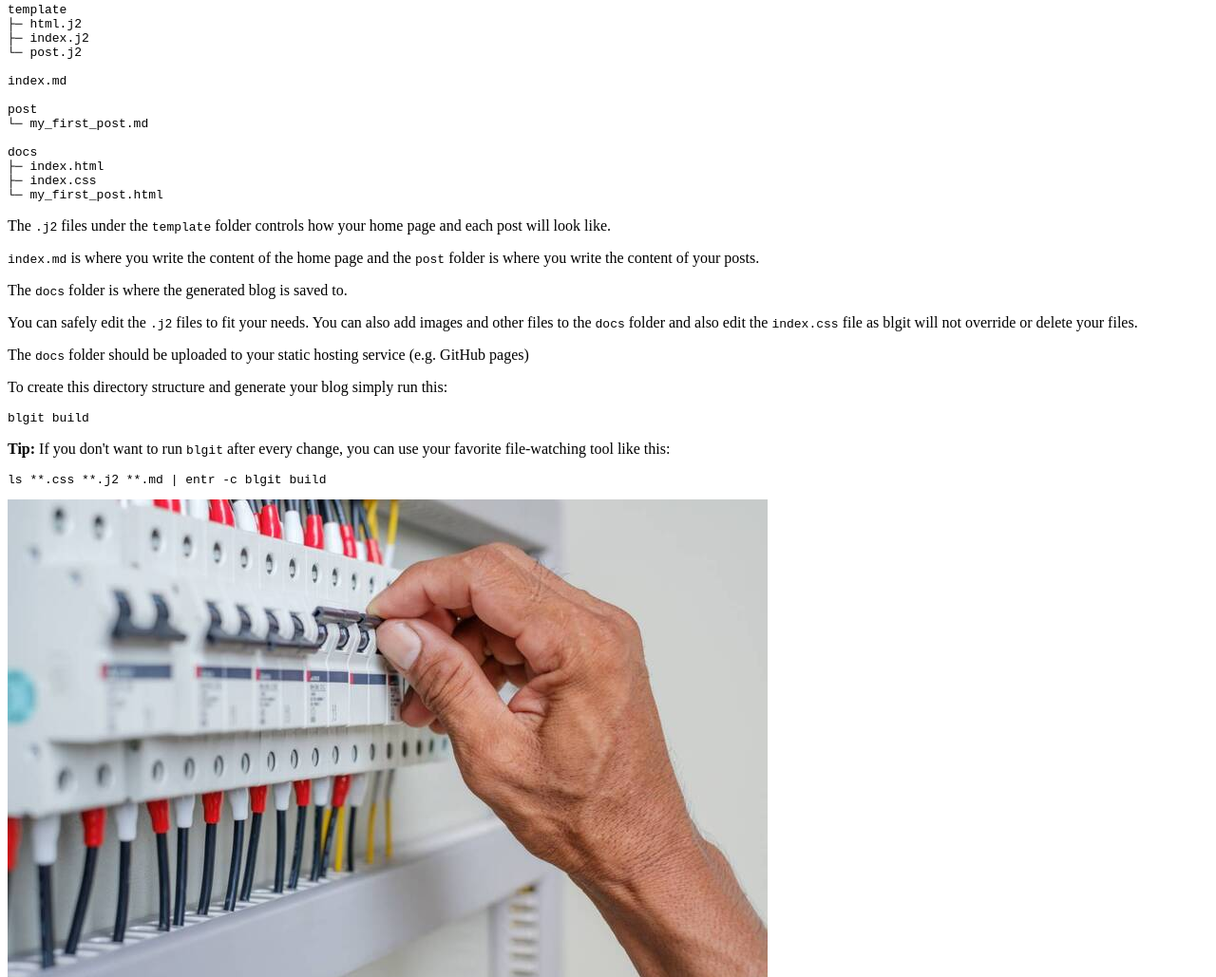
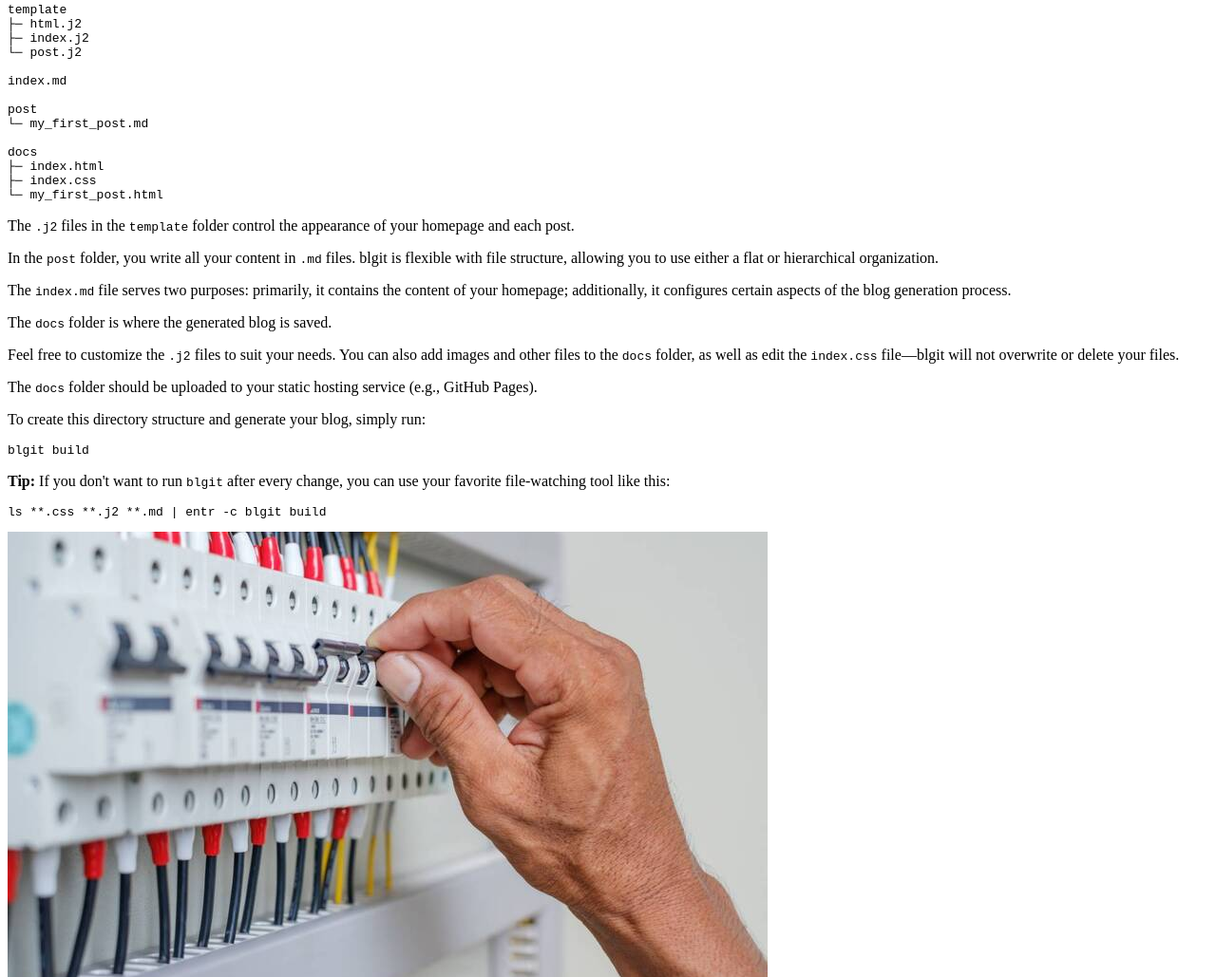
Before and after one commit to blgit-org/blgit, a plain HTML site: page docs/usage/index.html in a window 1280 px wide. Shown: the part 768-1797 px from the top of the page at 95% size. Drawn offline with Linux system fonts and the light colour scheme.

Commit message:
refactor

```diff
--- a/docs/rss.xml
+++ b/docs/rss.xml
@@ -6,7 +6,7 @@
     <description>blgit – The Simplest Static Blog Generator on Earth.</description>
     <docs>http://www.rssboard.org/rss-specification</docs>
     <generator>python-feedgen</generator>
-    <lastBuildDate>Thu, 31 Oct 2024 20:52:33 +0000</lastBuildDate>
+    <lastBuildDate>Fri, 01 Nov 2024 10:53:12 +0000</lastBuildDate>
     <item>
       <title>A simple example</title>
       <link>https://blgit.org/docs/example/index.html</link>
--- a/docs/usage/index.html
+++ b/docs/usage/index.html
@@ -51,14 +51,14 @@ docs
 ├─ index.css
 └─ my_first_post.html
 </code></pre>
-<p>The <code>.j2</code> files under the <code>template</code> folder controls how your home page and each post will look like.</p>
-<p><code>index.md</code> is where you write the content of the home page and the <code>post</code> folder is where you write the content of your posts. </p>
-<p>The <code>docs</code> folder is where the generated blog is saved to. </p>
-<p>You can safely edit the <code>.j2</code> files to fit your needs.
-You can also add images and other files to the <code>docs</code> folder and also edit the <code>index.css</code> file as blgit will not override or delete your files. </p>
-<p>The <code>docs</code> folder should be uploaded to your static hosting service (e.g. GitHub pages) </p>
-<p>To create this directory structure and generate your blog simply run this:</p>
-<pre><code>blgit build
+<p>The <code>.j2</code> files in the <code>template</code> folder control the appearance of your homepage and each post.</p>
+<p>In the <code>post</code> folder, you write all your content in <code>.md</code> files. blgit is flexible with file structure, allowing you to use either a flat or hierarchical organization.</p>
+<p>The <code>index.md</code> file serves two purposes: primarily, it contains the content of your homepage; additionally, it configures certain aspects of the blog generation process.</p>
+<p>The <code>docs</code> folder is where the generated blog is saved.</p>
+<p>Feel free to customize the <code>.j2</code> files to suit your needs. You can also add images and other files to the <code>docs</code> folder, as well as edit the <code>index.css</code> file—blgit will not overwrite or delete your files.</p>
+<p>The <code>docs</code> folder should be uploaded to your static hosting service (e.g., GitHub Pages).</p>
+<p>To create this directory structure and generate your blog, simply run:</p>
+<pre><code class="language-bash">blgit build
 </code></pre>
 <p><strong>Tip:</strong> If you don't want to run <code>blgit</code> after every change, you can use your favorite file-watching tool like this:</p>
 <pre><code>ls **.css **.j2 **.md | entr -c blgit build
```
Also changed, not shown: post/usage/index.md (+10 -8 lines).
